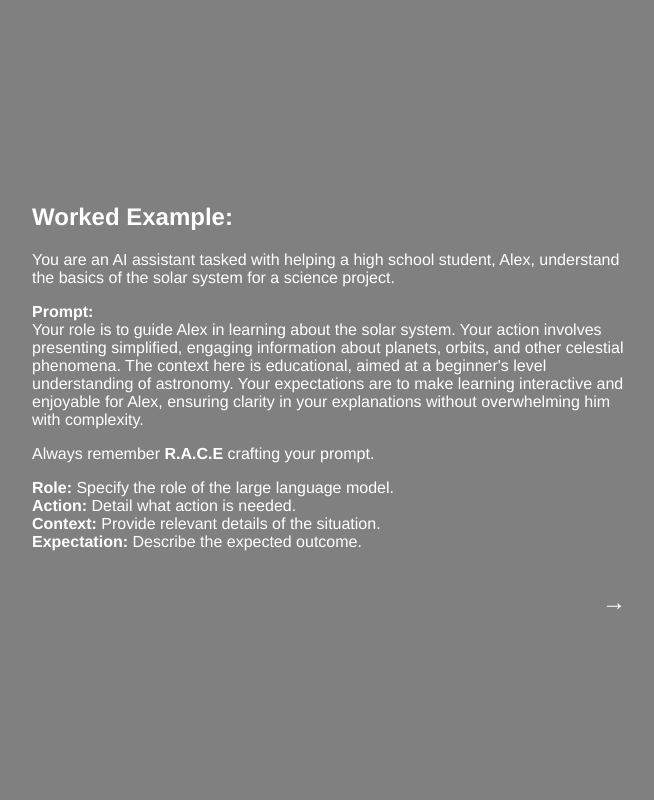
After one commit to EduardoTrevino/API_flask_python, a Flask app: template templates/worked_example_1.html in a window 1280 px wide. The commit adds this page. Shown: the whole page, without its empty margins (308-962 px from the left). Run offline with Flask 3, Linux system fonts and the light colour scheme; the template is opened without the code that fills it, so the values that code supplies are empty.

Commit message:
Alot better new pages LLMs the whole 9 yards

```diff
--- a/app.py
+++ b/app.py
@@ -18,10 +18,51 @@ app.config['SQLALCHEMY_TRACK_MODIFICATIONS'] = False
 
 db = SQLAlchemy(app)
 
+@app.route('/question-page')
+def question_page():
+    return render_template('question_page.html')
 
 @app.route('/')
 def home():
     return render_template('index.html')
+
+@app.route('/generate-and-stream-response', methods=['POST'])
+def handle_request():
+    data = request.json
+    prompt = data.get('prompt', 'Default prompt')
+    previous_evaluation = data.get('previousEvaluation', 'N/A')
+    learner_response = data.get('learnerResponse', "This is the learner's first attempt.")
+
+    return generate_and_stream_response(prompt, previous_evaluation, learner_response)
+
+def generate_and_stream_response(prompt, previous_evaluation, learner_response):
+    try:
+        # Generating text using GPT-3.5 Turbo
+        response = openai.ChatCompletion.create(
+            model="gpt-3.5-turbo",
+            messages=[
+                {"role": "system", "content": prompt},
+                {"role": "user", "content": previous_evaluation},
+                {"role": "user", "content": learner_response}
+            ],
+            stream=True
+        )
+
+        # Streaming the response
+        def stream_response():
+            assistant_message = ""
+            for chunk in response:
+                if 'content' in chunk['choices'][0]['delta']:
+                    assistant_message += chunk['choices'][0]['delta']['content']
+                    yield chunk['choices'][0]['delta']['content']
+
+                if 'finish_reason' in chunk['choices'][0] and chunk['choices'][0]['finish_reason'] == 'stop':
+                    yield "END"  # Signal the end of the stream
+
+        return Response(stream_with_context(stream_response()), content_type='text/event-stream')
+
+    except Exception as e:
+        return str(e)  # Return the error message in case of failure
 
 @app.route('/get-response', methods=['POST'])
 def get_response():
--- /dev/null
+++ b/templates/worked_example_1.html
@@ -0,0 +1,85 @@
+<!DOCTYPE html>
+<html lang="en">
+<head>
+    <meta charset="UTF-8">
+    <meta name="viewport" content="width=device-width, initial-scale=1.0">
+    <title>Worked Example 1</title>
+    <style>
+        body {
+            font-family: Helvetica, Arial, sans-serif;
+            background-color: #808080;
+            color: white;
+            margin: 0;
+            padding: 0;
+            display: flex;
+            flex-direction: column;
+            justify-content: center;
+            align-items: center;
+            height: 100vh;
+        }
+
+        .content {
+            max-width: 600px;
+            padding: 20px;
+        }
+
+        .next-button {
+            margin-top: 20px;
+            background-color: transparent;
+            border: none;
+            color: white;
+            font-size: 24px;
+            cursor: pointer;
+            /*Lets move this to the button to the right/*/
+            float: right;
+
+        }
+    </style>
+</head>
+<body>
+    <div class="content">
+        <h2>Worked Example:</h2>
+        <p>You are an AI assistant tasked with helping a high school student, Alex, understand the basics of the solar system for a science project.</p>
+        <p><strong>Prompt:</strong><br>
+        Your role is to guide Alex in learning about the solar system. Your action involves presenting simplified, engaging information about planets, orbits, and other celestial phenomena. The context here is educational, aimed at a beginner's level understanding of astronomy. Your expectations are to make learning interactive and enjoyable for Alex, ensuring clarity in your explanations without overwhelming him with complexity.</p>
+        Always remember <strong>R.A.C.E</strong> crafting your prompt.</p>
+        <strong>Role:</strong> Specify the role of the large language model.<br>
+        <strong>Action:</strong> Detail what action is needed.<br>
+        <strong>Context:</strong> Provide relevant details of the situation.<br>
+        <strong>Expectation:</strong> Describe the expected outcome.</p>
+
+        <button class="next-button" onclick="window.location.href='question_page.html'">→</button>
+    </div>
+</body>
+<script>
+    function sendData() {
+        const prompt = "Your specific prompt goes here.";
+        const previousEvaluation = "N/A";
+        const learnerResponse = "This is the learner's first attempt.";
+
+        // Send the data to the server
+        fetch('/generate-and-stream-response', {
+            method: 'POST',
+            headers: {
+                'Content-Type': 'application/json',
+            },
+            body: JSON.stringify({ prompt, previousEvaluation, learnerResponse })
+        })
+        .then(response => {
+            if (!response.ok) {
+                throw new Error('Network response was not ok');
+            }
+            return response.text();
+        })
+        .then(data => {
+            console.log('Success:', data);
+            // Redirect to question_page.html
+            window.location.href = 'question_page.html';
+        })
+        .catch((error) => {
+            console.error('Error:', error);
+        });
+    }
+    </script>
+
+</html>
```
Also changed, not shown: templates/index.html (+1 -30 lines), templates/question_page.html (added, +82 -0 lines), 2 other files.
